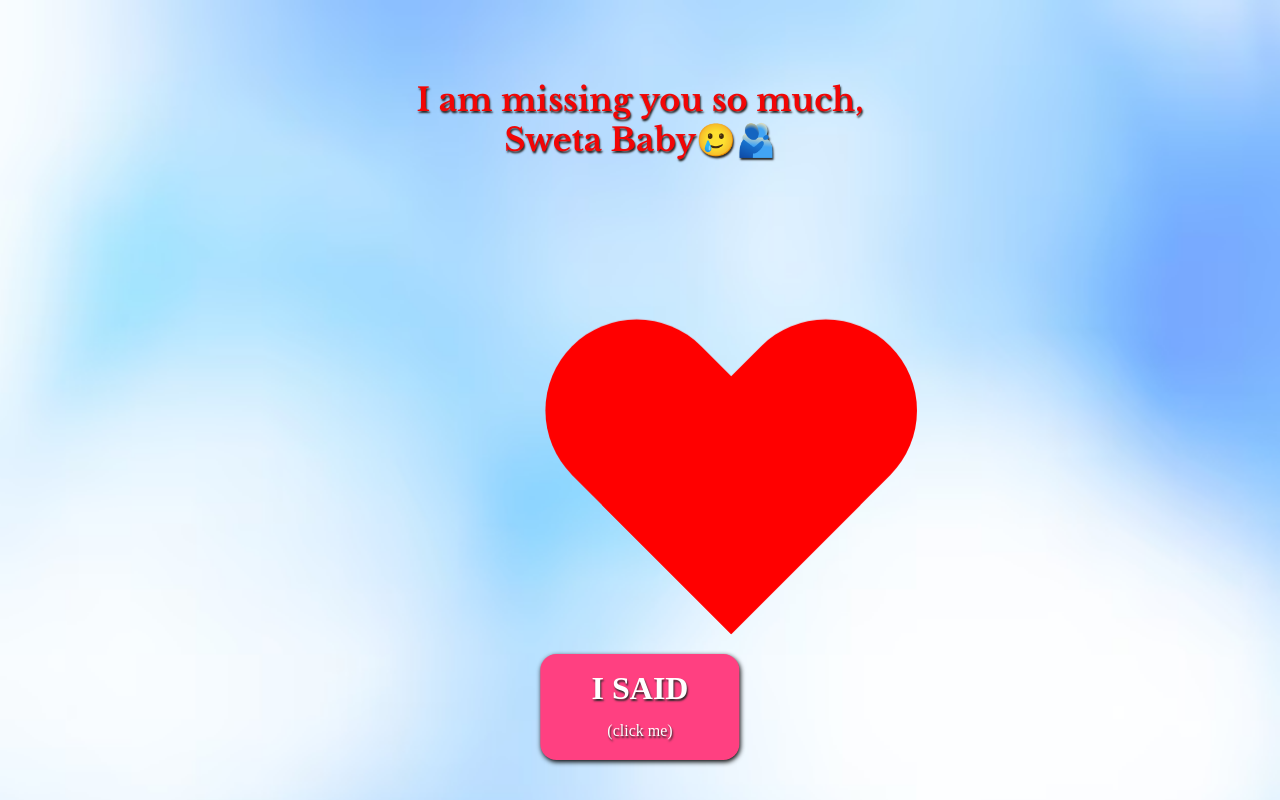
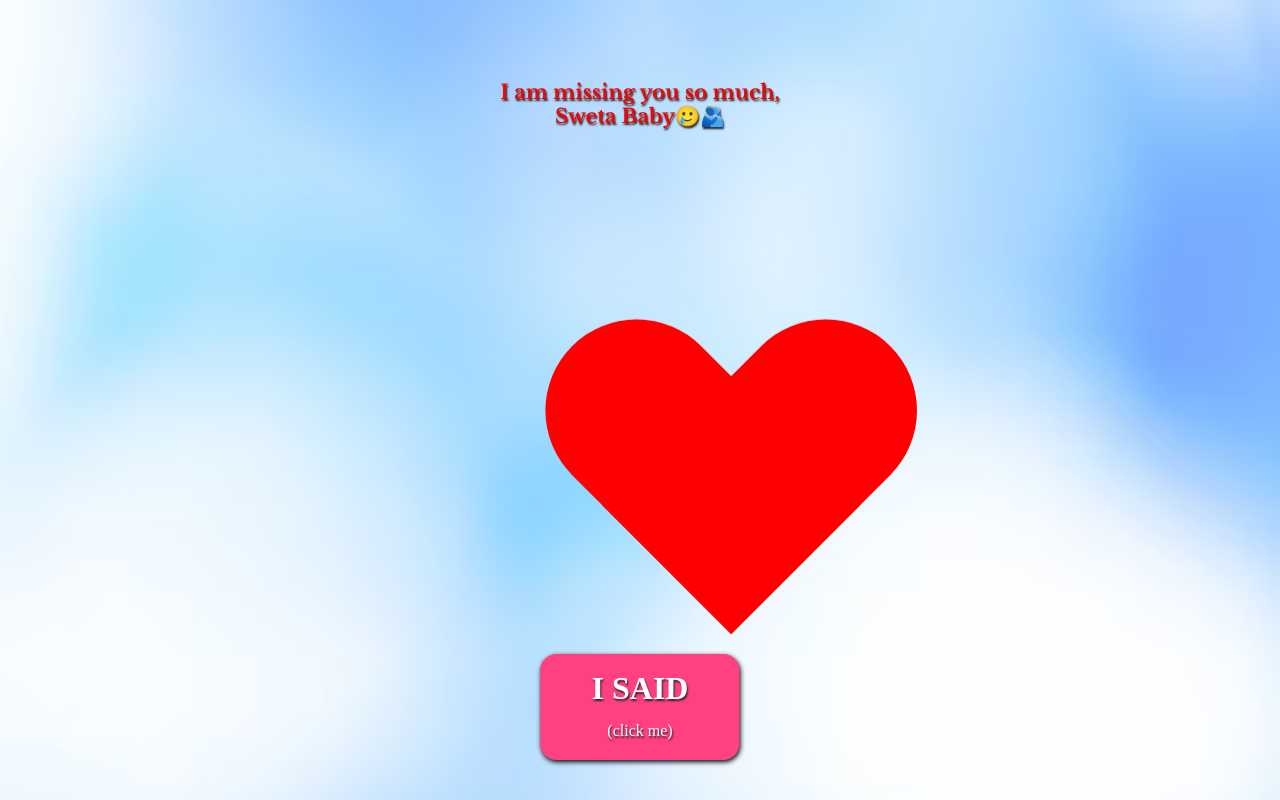
Before and after one commit to SourCandies69/Miss, a plain HTML site: page index.html in a window 1280 px wide. Drawn offline with nearby package versions, Linux system fonts and the light colour scheme.

Commit message:
Update index.html

```diff
--- a/index.html
+++ b/index.html
@@ -19,8 +19,9 @@
 
     .message{
         margin-top: 10vh;
-        font-size: 4vh;
+        font-size: 2.5vh;
         color: rgb(241, 6, 6);
+        font-weight: "bold";
         text-shadow: 1px 2px 2px rgb(40, 40, 40);
         font-family: 'Libre Baskerville';
         opacity: 0; /* Initially hidden */
```
